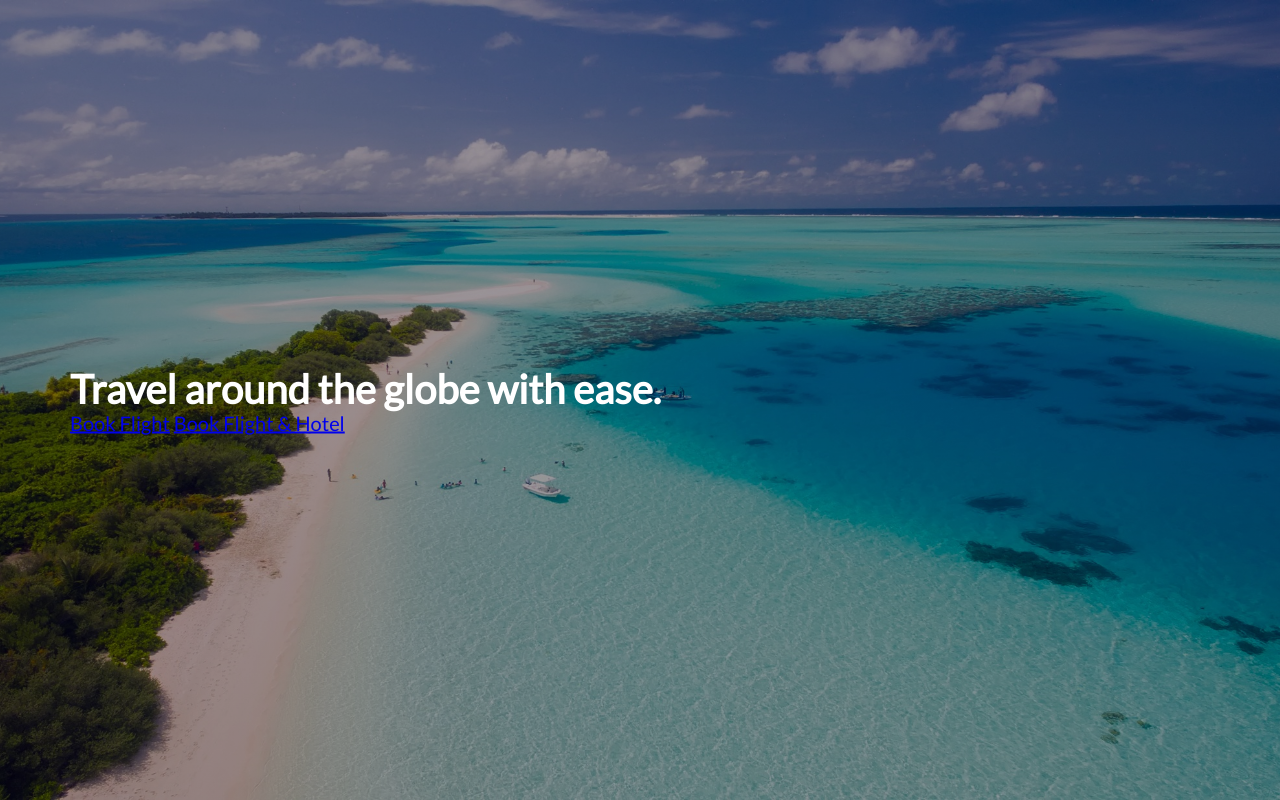
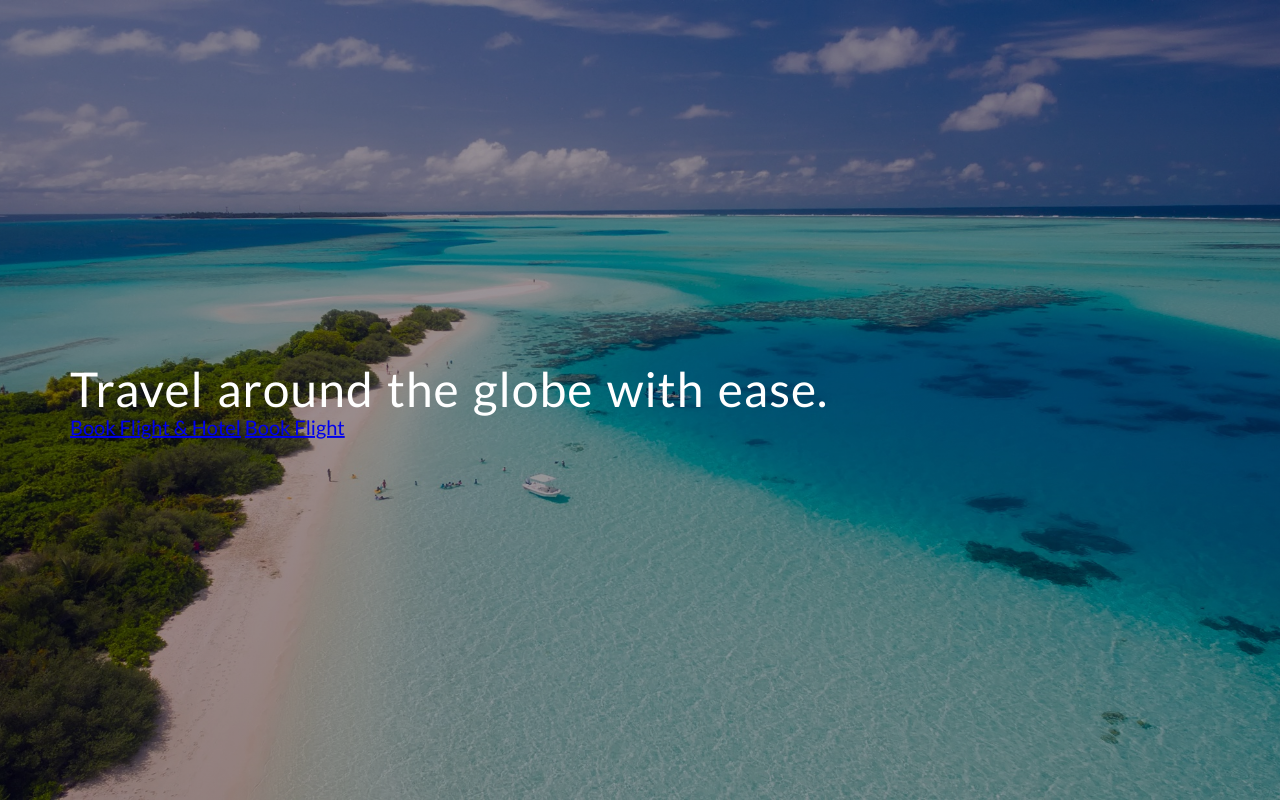
Before and after one commit to hnaeem96/Trek, a PHP site: page / in a window 1280 px wide. Run offline with PHP 8.4, Linux system fonts and the light colour scheme.

Commit message:
Gave buttons proper classes

```diff
--- a/index.html
+++ b/index.html
@@ -12,8 +12,8 @@
         <header>
             <div class="travel-text-box">
                 <h1>Travel around the globe with ease.</h1>
-                <a href="#">Book Flight</a>
-                <a href="#">Book Flight & Hotel</a>
+                <a class="btn btn-filled" href="#">Book Flight & Hotel</a>
+                <a class="btn btn-hollow" href="#">Book Flight</a>
             </div>
         </header>
     </body>
--- a/resources/css/style.css
+++ b/resources/css/style.css
@@ -35,5 +35,8 @@ header {
 h1 {
     margin: 0;
     color: #fff;
-    font-size: 200%;
+    font-size: 240%;
+    font-weight: 300;
+    letter-spacing: 1px;
+    word-spacing: 3px;
 }
```
